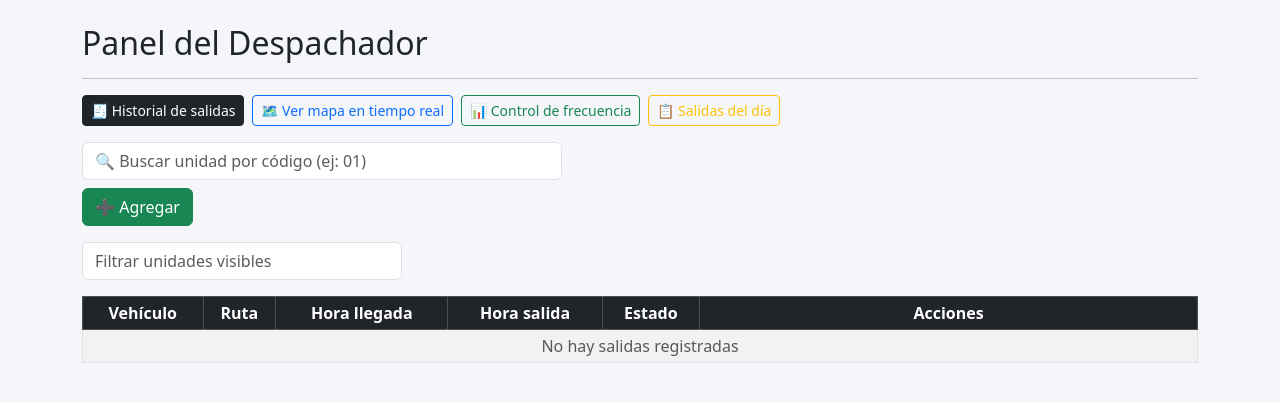
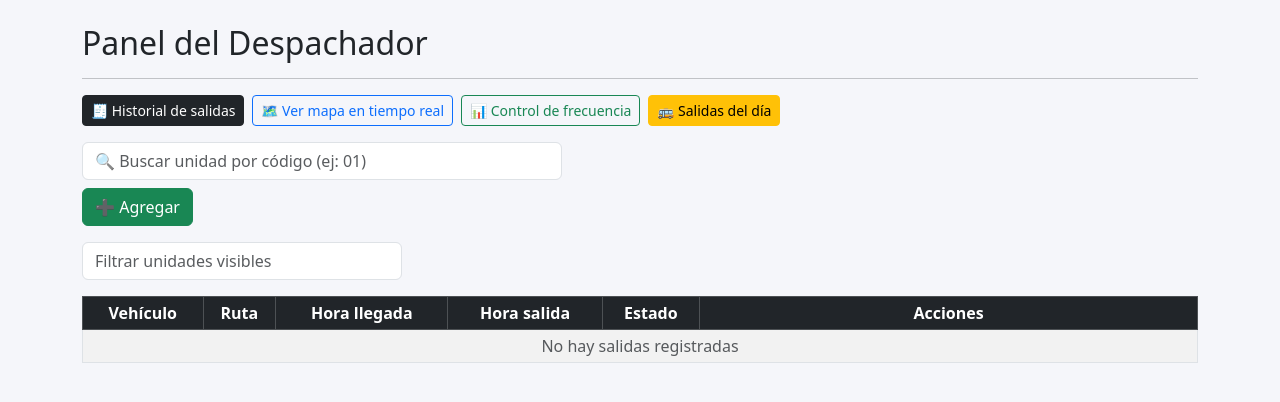
Before and after one commit to jhei-admin/control-trasporte, a Django app: page /sistema/despachador/ in a window 1280 px wide. Shown: the top 402 px of the page. Run offline with Django 5.2, Linux system fonts and the light colour scheme; data that the repository does not hold is empty; some libraries are stand-ins or nearby versions.

Commit message:
cambios en panel despachador

```diff
--- a/flota/flota_app/templates/flota_app/despachador/panel_despachador.html
+++ b/flota/flota_app/templates/flota_app/despachador/panel_despachador.html
@@ -20,8 +20,8 @@
     <a href="{% url 'panel_frecuencia' %}" class="btn btn-outline-success btn-sm">
         📊 Control de frecuencia
     </a>
-    <a href="{% url 'reporte_salidas_diarias' 0 %}?fecha={{ hoy }}" class="btn btn-outline-warning btn-sm">
-        📋 Salidas del día
+    <a href="{% url 'reporte_salidas_diarias' 0 %}?fecha={{ today|date:'Y-m-d' }}" class="btn btn-warning btn-sm">
+        🚌 Salidas del día
     </a>
 </div>
 
```
